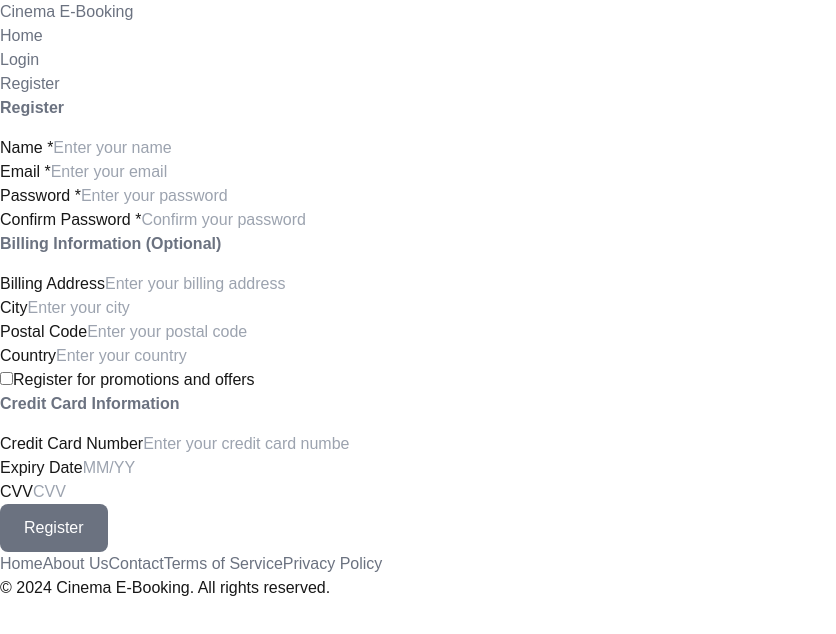
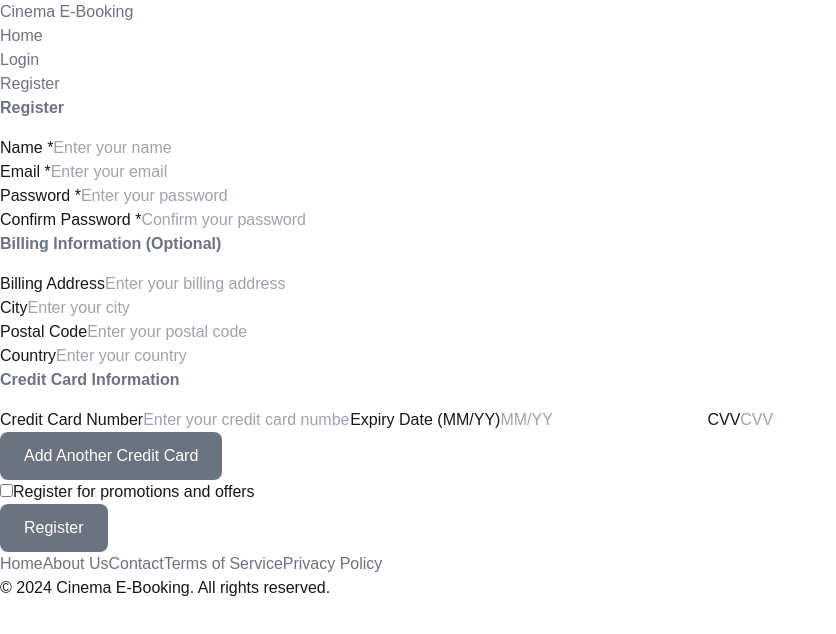
Before and after one commit to shaan101patel/FrontEndMB, a Next.js app in the folder my-app/: page /register in a window 1280 px wide. Shown: the top 634 px of the page, without its empty margins (0-836 px from the left). Built offline with nearby package versions, Linux system fonts and the light colour scheme.

Commit message:
registration

```diff
--- a/my-app/src/app/register/page.js
+++ b/my-app/src/app/register/page.js
@@ -1,4 +1,3 @@
-
 "use client";
 
 import React, { useState } from 'react';
@@ -13,17 +12,27 @@ const Registration = () => {
     const [password, setPassword] = useState('');
     const [confirmPassword, setConfirmPassword] = useState('');
     const [error, setError] = useState('');
-    const [success, setSuccess] = useState(''); // State to track success message
-    const [promotionOptIn, setPromotionOptIn] = useState(false);
-
-    // Optional billing fields
+    const [success, setSuccess] = useState('');
     const [billingAddress, setBillingAddress] = useState('');
     const [city, setCity] = useState('');
     const [postalCode, setPostalCode] = useState('');
     const [country, setCountry] = useState('');
-    const [creditCardNumber, setCreditCardNumber] = useState('');
-    const [expiryDate, setExpiryDate] = useState('');
-    const [cvv, setCvv] = useState('');
+
+    // State for credit cards
+    const [creditCards, setCreditCards] = useState([{ number: '', expiry: '', cvv: '' }]);
+    const [promotionOptIn, setPromotionOptIn] = useState(false);
+
+    const handleCreditCardChange = (index, field, value) => {
+        const newCards = [...creditCards];
+        newCards[index][field] = value;
+        setCreditCards(newCards);
+    };
+
+    const addCreditCard = () => {
+        if (creditCards.length < 3) {
+            setCreditCards([...creditCards, { number: '', expiry: '', cvv: '' }]);
+        }
+    };
 
     const handleSubmit = async (e) => {
         e.preventDefault();
@@ -46,16 +55,16 @@ const Registration = () => {
             email,
             password,
             billingAddress,
-            creditCardNumber,
+            creditCards: creditCards.filter(card => card.number), // Include only filled cards
             promotionOptIn,
         };
 
         try {
             await registerUser(userData);
-            setSuccess('Registration successful!'); // Set success message
-            router.push('/confirmation'); // Redirect to confirmation page
+            setSuccess('Registration successful!');
+            router.push('/confirmation');
         } catch (error) {
-            setError('Registration failed. Please try again.'); // Set error message
+            setError('Registration failed. Please try again.');
             console.error("Registration error:", error);
         }
     };
@@ -188,66 +197,76 @@ const Registration = () => {
                             />
                         </div>
 
-                        <div className="mt-4">
-                            <label className="inline-flex items-center">
-                                <input
-                                    type="checkbox"
-                                    checked={promotionOptIn}
-                                    onChange={(e) => setPromotionOptIn(e.target.checked)}
-                                    className="form-checkbox h-4 w-4 text-blue-600 transition duration-150 ease-in-out"
-                                />
-                                <span className="ml-2 text-sm text-gray-700">Register for promotions and offers</span>
-                            </label>
-                        </div>
+                        {/* Credit Card Information Section */}
+                        <h3 className="text-lg font-semibold mt-4">Credit Card Information</h3>
 
-                        <h3 className="text-lg font-semibold mt-4">Credit Card Information</h3>
-                        <div>
-                            <label className="block text-sm font-medium text-gray-700" htmlFor="creditCardNumber">
-                                Credit Card Number
-                            </label>
-                            <input
-                                id="creditCardNumber"
-                                type="text"
-                                placeholder="Enter your credit card number"
-                                value={creditCardNumber}
-                                onChange={(e) => setCreditCardNumber(e.target.value)}
-                                className="mt-1 block w-full px-3 py-2 border border-gray-300 rounded-md shadow-sm focus:outline-none focus:ring-blue-500 focus:border-blue-500 sm:text-sm"
-                            />
-                        </div>
-
-                        <div className="flex space-x-4">
-                            <div className="w-1/2">
-                                <label className="block text-sm font-medium text-gray-700" htmlFor="expiryDate">
-                                    Expiry Date
+                        {creditCards.map((card, index) => (
+                            <div key={index} className="mb-4">
+                                <label className="block text-sm font-medium text-gray-700" htmlFor={`creditCardNumber${index}`}>
+                                    Credit Card Number
                                 </label>
                                 <input
-                                    id="expiryDate"
+                                    id={`creditCardNumber${index}`}
+                                    type="text"
+                                    placeholder="Enter your credit card number"
+                                    value={card.number}
+                                    onChange={(e) => handleCreditCardChange(index, 'number', e.target.value)}
+                                    className="mt-1 block w-full px-3 py-2 border border-gray-300 rounded-md shadow-sm focus:outline-none focus:ring-blue-500 focus:border-blue-500 sm:text-sm"
+                                />
+
+                                <label className="block text-sm font-medium text-gray-700 mt-2" htmlFor={`creditCardExpiry${index}`}>
+                                    Expiry Date (MM/YY)
+                                </label>
+                                <input
+                                    id={`creditCardExpiry${index}`}
                                     type="text"
                                     placeholder="MM/YY"
-                                    value={expiryDate}
-                                    onChange={(e) => setExpiryDate(e.target.value)}
+                                    value={card.expiry}
+                                    onChange={(e) => handleCreditCardChange(index, 'expiry', e.target.value)}
+                                    className="mt-1 block w-full px-3 py-2 border border-gray-300 rounded-md shadow-sm focus:outline-none focus:ring-blue-500 focus:border-blue-500 sm:text-sm"
+                                />
+
+                                <label className="block text-sm font-medium text-gray-700 mt-2" htmlFor={`creditCardCvv${index}`}>
+                                    CVV
+                                </label>
+                                <input
+                                    id={`creditCardCvv${index}`}
+                                    type="text"
+                                    placeholder="CVV"
+                                    value={card.cvv}
+                                    onChange={(e) => handleCreditCardChange(index, 'cvv', e.target.value)}
                                     className="mt-1 block w-full px-3 py-2 border border-gray-300 rounded-md shadow-sm focus:outline-none focus:ring-blue-500 focus:border-blue-500 sm:text-sm"
                                 />
                             </div>
-                            <div className="w-1/2">
-                                <label className="block text-sm font-medium text-gray-700" htmlFor="cvv">
-                                    CVV
-                                </label>
-                                <input
-                                    id="cvv"
-                                    type="text"
-                                    placeholder="CVV"
-                                    value={cvv}
-                                    onChange={(e) => setCvv(e.target.value)}
-                                    className="mt-1 block w-full px-3 py-2 border border-gray-300 rounded-md shadow-sm focus:outline-none focus:ring-blue-500 focus:border-blue-500 sm:text-sm"
-                                />
-                            </div>
+                        ))}
+
+                        {creditCards.length < 3 && (
+                            <button
+                                type="button"
+                                onClick={addCreditCard}
+                                className="inline-flex items-center px-4 py-2 border border-transparent rounded-md shadow-sm text-sm font-medium text-white bg-blue-600 hover:bg-blue-700 focus:outline-none focus:border-blue-700 focus:ring focus:ring-blue-200 disabled:opacity-50"
+                            >
+                                Add Another Credit Card
+                            </button>
+                        )}
+
+                        <div className="flex items-center mt-4">
+                            <input
+                                id="promotions"
+                                type="checkbox"
+                                checked={promotionOptIn}
+                                onChange={(e) => setPromotionOptIn(e.target.checked)}
+                                className="h-4 w-4 text-blue-600 focus:ring-blue-500 border-gray-300 rounded"
+                            />
+                            <label htmlFor="promotions" className="ml-2 block text-sm text-gray-900">
+                                Register for promotions and offers
+                            </label>
                         </div>
 
                         <div>
                             <button
                                 type="submit"
-                                className="w-full inline-flex justify-center py-2 px-4 border border-transparent rounded-md shadow-sm text-sm font-medium text-white bg-blue-600 hover:bg-blue-700 focus:outline-none focus:ring-2 focus:ring-offset-2 focus:ring-blue-500"
+                                className="w-full flex justify-center py-2 px-4 border border-transparent rounded-md shadow-sm text-sm font-medium text-white bg-blue-600 hover:bg-blue-700 focus:outline-none focus:border-blue-700 focus:ring focus:ring-blue-200"
                             >
                                 Register
                             </button>
```
